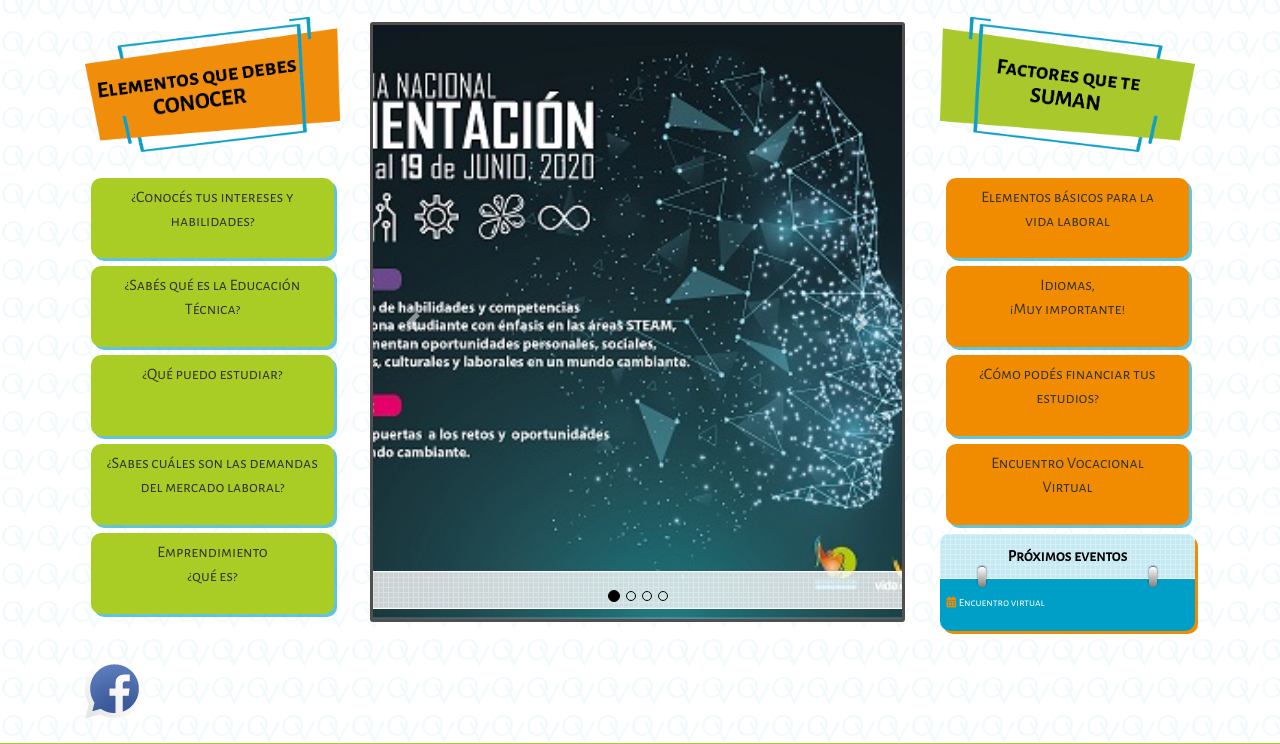
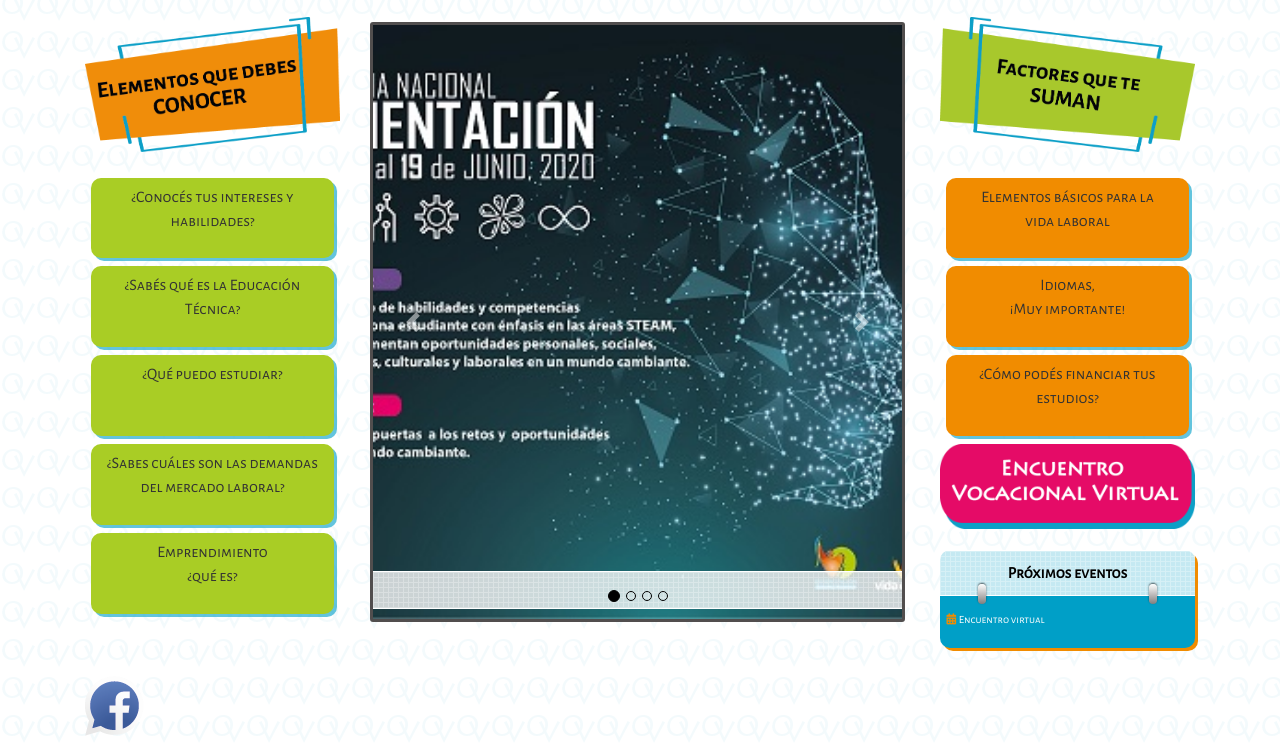
Before and after one commit to atarayas/orienta2, a PHP site: page /main_app/principal.php in a window 1280 px wide. Shown: the part 87-831 px from the top of the page. Run offline with PHP 8.4, Linux system fonts and the light colour scheme; the visitor is signed in with stand-in values (Sample User, id 1); some libraries are stand-ins or nearby versions.

Commit message:
Cambios orientados
- Inclusión de la imagen del botón en la carpeta img
- cambio de nombre de la imagen
- creación de css para el botón
- modificación del archivo principal para agregar el botón

```diff
--- a/css/master.css
+++ b/css/master.css
@@ -146,6 +146,10 @@ ol.breadcrumb.top{
 #gallery-videos iframe {
     border: 4px solid black;
     box-shadow: 0 0 4px black;
+}
+.item-encuentro {
+  margin: 0.5rem auto!important;
+  padding-bottom: 5%!important;
 }
 
 .item-button {
--- a/main_app/principal.php
+++ b/main_app/principal.php
@@ -166,9 +166,10 @@
                 <div class="info"><h3>Financiamiento</h3><p>Ver más información</p></div></a>
               </div>
 
-              <div class="ih-item square colored effect5 right_to_left item-button right-ih-item">
-                 <a href="encuentro2.php" target="_self" class="btn btn-block" role="button" id="but_09">Encuentro Vocacional <br>Virtual
-                <div class="info"><h3>Encuentro</h3><p>Ver más información</p></div></a>
+              <!-- <div class="ih-item square colored effect5 right_to_left item-button right-ih-item"> -->
+              <div class="item-encuentro">
+              <!-- <p class="mb-0"></p> -->
+                  <a href="encuentro2.php" "><img  class="img-fluid" src="../img/btn_encuentro_vocacional_virtual.png" alt="Encuentro vocacacional virtual" ></a>
               </div>
 
            </div>
```
Also changed, not shown: img/btn_encuentro_vocacional_virtual.png (added).
